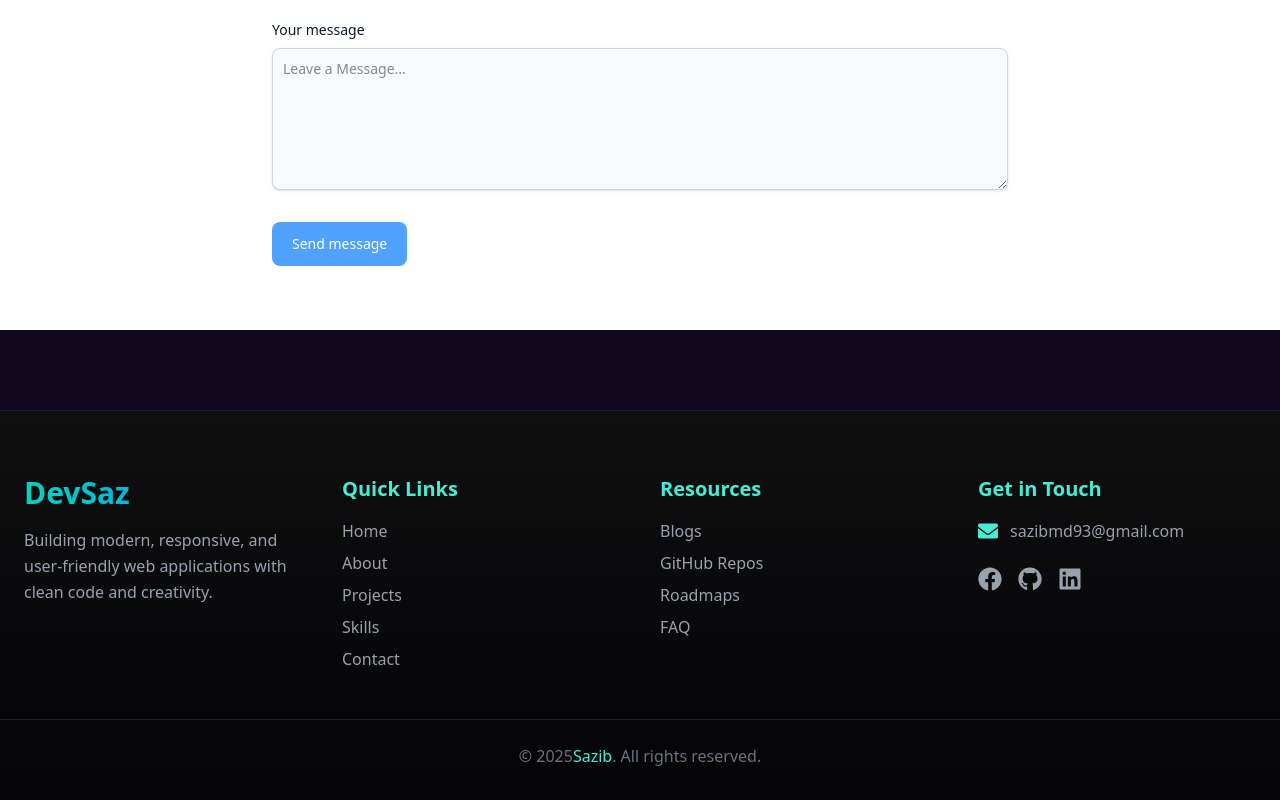
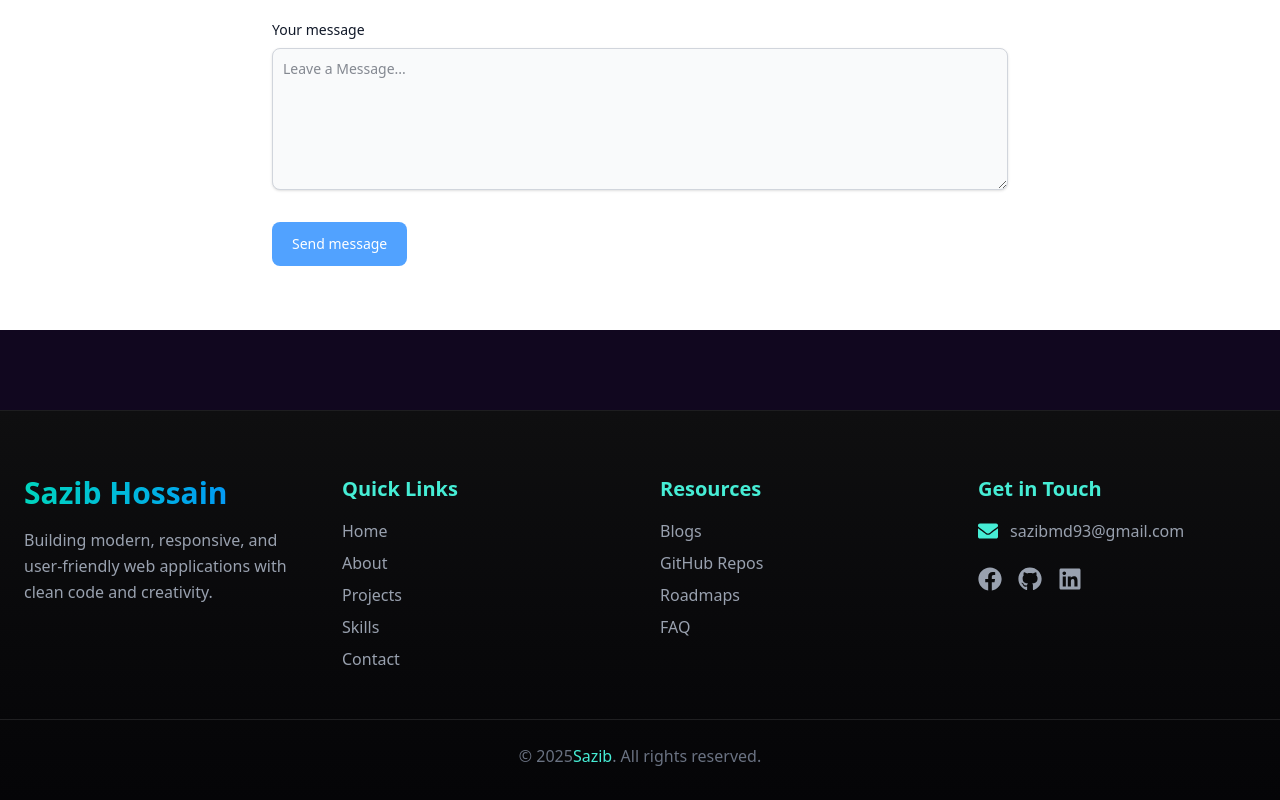
Before and after one commit to sazib07/Portfolio, a React (Vite) app: page / in a window 1280 px wide. Shown: the part 2549-3349 px from the top of the page. Built offline with nearby package versions, Linux system fonts and the light colour scheme; a web font is replaced by a local one.

Commit message:
fb linked

```diff
--- a/src/Components/Footer.jsx
+++ b/src/Components/Footer.jsx
@@ -10,7 +10,7 @@ const Footer = () => {
         {/* BRAND / ABOUT */}
         <div>
           <h3 className="text-3xl font-extrabold bg-clip-text text-transparent bg-gradient-to-r from-teal-400 to-blue-500">
-            DevSaz
+            Sazib Hossain
           </h3>
           <p className="mt-4 text-gray-400 leading-relaxed">
             Building modern, responsive, and user-friendly web applications with clean code and creativity.
@@ -52,7 +52,7 @@ const Footer = () => {
 
           {/* SOCIAL ICONS */}
           <div className="flex gap-4 mt-6">
-            <a href="#" className="text-2xl text-gray-400 hover:text-teal-300 transition">
+            <a href="https://www.facebook.com/share/1DofhnNLDW/" className="text-2xl text-gray-400 hover:text-teal-300 transition">
               <FaFacebook />
             </a>
             <a href="#" className="text-2xl text-gray-400 hover:text-teal-300 transition">
```
